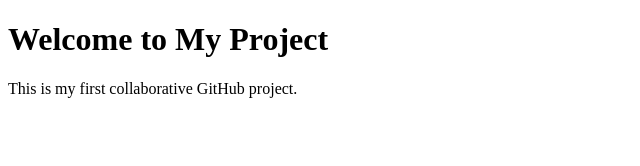
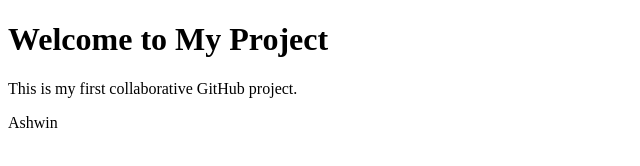
Before and after one commit to baitadeashwin-arch/project333, a plain HTML site: page index.html in a window 1280 px wide. Shown: the full height of the page, 0-640 px from the left. Drawn offline with Linux system fonts and the light colour scheme.

Commit message:
add ashwin

```diff
--- a/index.html
+++ b/index.html
@@ -6,5 +6,6 @@
 <body>
     <h1>Welcome to My Project</h1>
     <p>This is my first collaborative GitHub project.</p>
+    <p>Ashwin</p>
 </body>
 </html>
```
